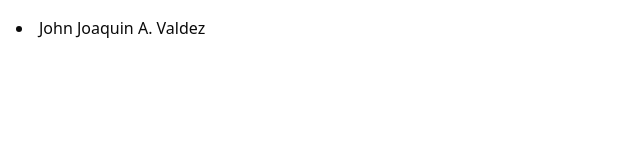
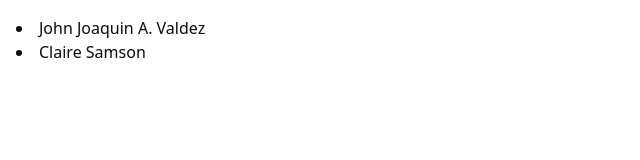
Before and after one commit to joaquinvaldezzz/git-workflow-playground, a Next.js app: page / in a window 1280 px wide. Shown: the top 160 px of the page, without its empty margins (0-640 px from the left). Built offline with nearby package versions, Linux system fonts and the light colour scheme.

Commit message:
feat: add my name

```diff
--- a/src/app/page.tsx
+++ b/src/app/page.tsx
@@ -3,6 +3,7 @@ export default function Page() {
     <div className="container mx-auto px-4 pt-4">
       <ul className="list-inside list-disc">
         <li>John Joaquin A. Valdez</li>
+        <li>Claire Samson</li>
       </ul>
     </div>
   );
```
